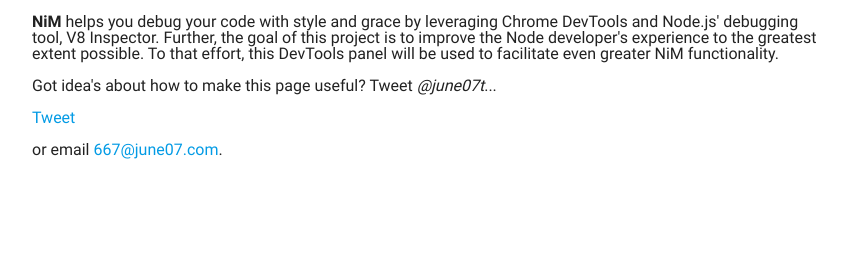
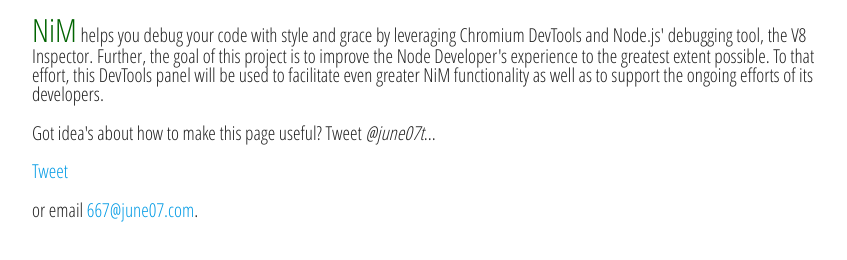
Before and after one commit to june07/NiM, a browser extension: page devtools.html in a window 1280 px wide. Shown: the part 172-432 px from the top of the page, without its empty margins (208-1055 px from the left). Drawn offline with nearby package versions, Linux system fonts and the light colour scheme.

Commit message:
Updated bootstrap, added codefund.

```diff
--- a/background.js
+++ b/background.js
@@ -47,7 +47,7 @@
     class NotificationService {
         constructor() {
             this.notifications = [];
-            setTimeout(this.pullNotifications.bind(this), 5000);
+            if (DEVEL) setTimeout(this.pullNotifications.bind(this), 5000);
             setInterval(this.pullNotifications.bind(this), NOTIFICATION_CHECK_INTERVAL);
             setInterval(this.pushUnpushedNotification.bind(this), NOTIFICATION_PUSH_INTERVAL);
         }
--- a/css/nim.css
+++ b/css/nim.css
@@ -709,3 +709,12 @@
     float: right;
     margin-right: 50px;
 }
+#devtools-panel #codefund {
+    position: absolute;
+    right: 50px;
+    top: 50px;
+}
+.nimname {
+    font-size: xx-large;
+    color: darkgreen;
+}
--- a/devtools.html
+++ b/devtools.html
@@ -13,6 +13,7 @@
     <!-- /build -->
     <!-- build:[src]:min devtools.min.js -->
     <script type="text/javascript" src="devtools.js"></script>
+    <script src="https://app.codefund.io/properties/616/funder.js" async="async"></script>
     <!-- /build -->
     <link rel="stylesheet" href="css/vendor/fontello-e67980dd/css/fontello.css">
     <!-- build:css css/vendor.min.css -->
@@ -28,9 +29,13 @@
 
 <body id="nim" ng-controller="nimDevToolsPanelController as main">
     <div id="header">
-        <div id="logo"><a target="_blank" href="https://june07.com/?utm_source=nim&utm_medium=chrome_extension&utm_campaign=extension_devtools-panel&utm_content=1"><img src="icon/icon48@3x.png" /></a></div>
-        <div id="blurb" style="font-family:Roboto, sans-serif">
-            <p><b>NiM</b> helps you debug your code with style and grace by leveraging Chrome DevTools and Node.js' debugging tool, V8 Inspector.  Further, the goal of this project is to improve the Node developer's experience to the greatest extent possible.  To that effort, this DevTools panel will be used to facilitate even greater NiM functionality.
+        <div id="logo"><a target="_blank" href="https://june07.com/?utm_source=nim&utm_medium=chrome_extension&utm_campaign=extension_devtools-panel&utm_content=1"><img src="icon/icon48@3x.png" /></a>
+            <div id="codefund">
+                <!-- fallback content -->
+            </div>
+        </div>
+        <div id="blurb" style="font-size: larger">
+            <p><span class="nimname">NiM</span> helps you debug your code with style and grace by leveraging Chromium DevTools and Node.js' debugging tool, the V8 Inspector.  Further, the goal of this project is to improve the Node Developer's experience to the greatest extent possible.  To that effort, this DevTools panel will be used to facilitate even greater NiM functionality as well as to support the ongoing efforts of its developers.
 
             <p>Got idea's about how to make this page useful?  Tweet <i>@june07t</i>...
                 <div id="twitter-button" class="footer-button"><a href="https://twitter.com/share?ref_src=twsrc%5Etfw" class="twitter-share-button ga-track" data-size="large" data-text='' data-url="https://june07.com/nim" data-via="june07t" data-hashtags="NiM,nodejs,javascript,chrome" data-related="nodejs,ChromeDevTools" data-dnt="true" data-show-count="true">Tweet</a>
--- a/package.json
+++ b/package.json
@@ -9,7 +9,7 @@
     "angular-moment": "*",
     "angular-ui-bootstrap": "^2.5.6",
     "animejs": "^2.2.0",
-    "bootstrap": "^4.1.0",
+    "bootstrap": "^4.3.1",
     "bootstrap-notify": "*",
     "jquery": "*",
     "jsoncomp": "^1.6.1",
```
Also changed, not shown: manifest.json.
